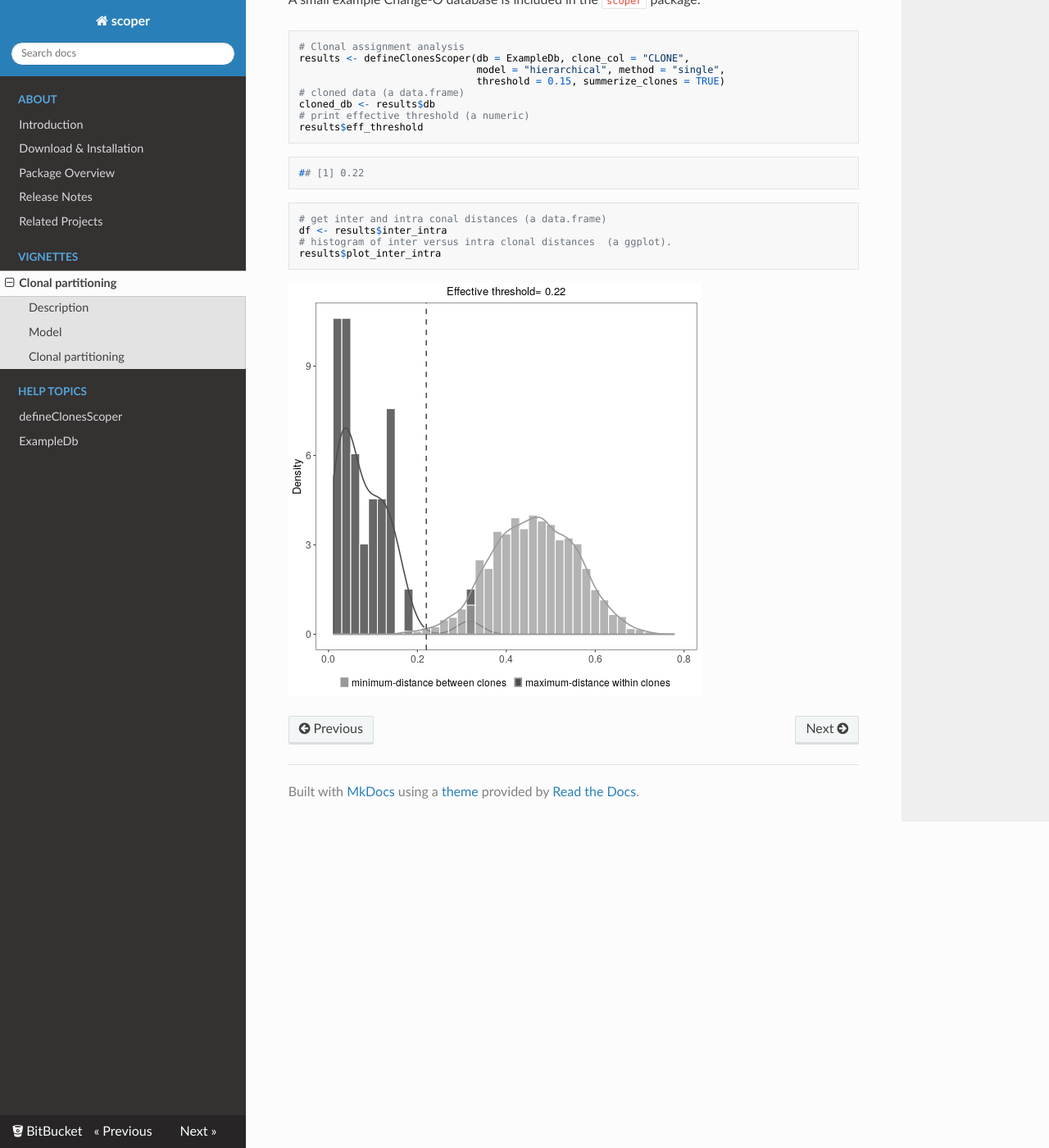
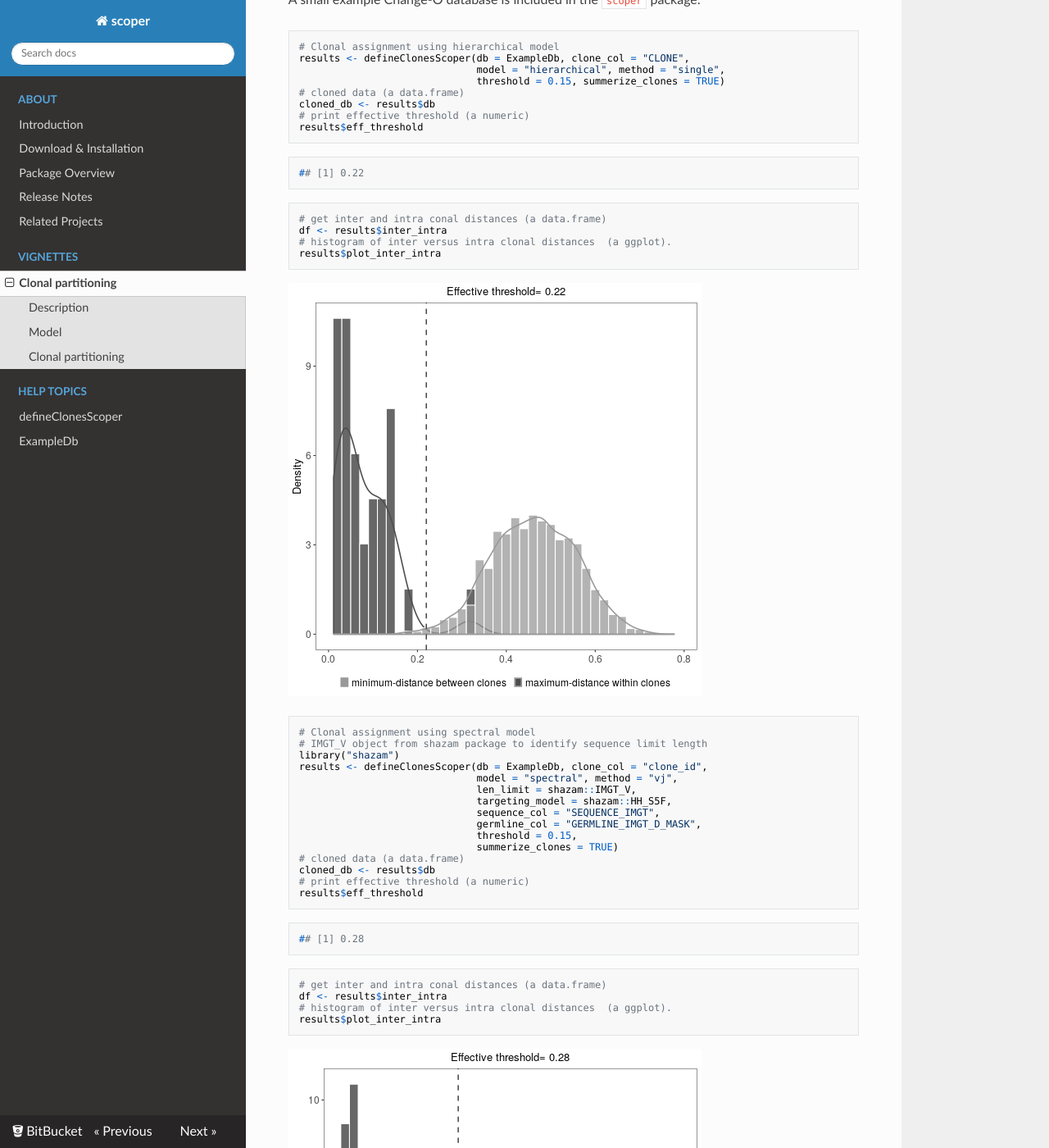
Before and after one commit to immcantation/scoper, an MkDocs documentation site: the page built from docs/vignettes/Scoper-Vignette.md, in a window 1280 px wide and 1400 px high, scrolled down 3086 px. Shown: the whole window at 82% size. Built offline with MkDocs 1.6.1, drawn with Linux system fonts in a browser that asks for light colours; nearby versions of some CDN libraries; old or Windows-style settings are respelled for this version of MkDocs.

````diff
--- a/docs/vignettes/Scoper-Vignette.md
+++ b/docs/vignettes/Scoper-Vignette.md
@@ -135,7 +135,7 @@ A small example Change-O database is included in the `scoper` package:
 
 
 ```r
-# Clonal assignment analysis
+# Clonal assignment using hierarchical model
 results <- defineClonesScoper(db = ExampleDb, clone_col = "CLONE",
                               model = "hierarchical", method = "single",
                               threshold = 0.15, summerize_clones = TRUE)
@@ -157,3 +157,34 @@ results$plot_inter_intra
 ```
 
 ![plot of chunk Scoper-Vignette-3](figure/Scoper-Vignette-3-1.png)
+
+```r
+# Clonal assignment using spectral model
+# IMGT_V object from shazam package to identify sequence limit length
+library("shazam")
+results <- defineClonesScoper(db = ExampleDb, clone_col = "clone_id",
+                              model = "spectral", method = "vj",
+                              len_limit = shazam::IMGT_V,
+                              targeting_model = shazam::HH_S5F,
+                              sequence_col = "SEQUENCE_IMGT",
+                              germline_col = "GERMLINE_IMGT_D_MASK",
+                              threshold = 0.15,
+                              summerize_clones = TRUE)
+# cloned data (a data.frame)
+cloned_db <- results$db
+# print effective threshold (a numeric)
+results$eff_threshold
+```
+
+```
+## [1] 0.28
+```
+
+```r
+# get inter and intra conal distances (a data.frame)
+df <- results$inter_intra
+# histogram of inter versus intra clonal distances  (a ggplot).
+results$plot_inter_intra
+```
+
+![plot of chunk Scoper-Vignette-3](figure/Scoper-Vignette-3-2.png)
````
Also changed, not shown: docs/topics/defineClonesScoper.md (+1 -1 lines), docs/vignettes/figure/Scoper-Vignette-3-2.png (added), 2 other files.
